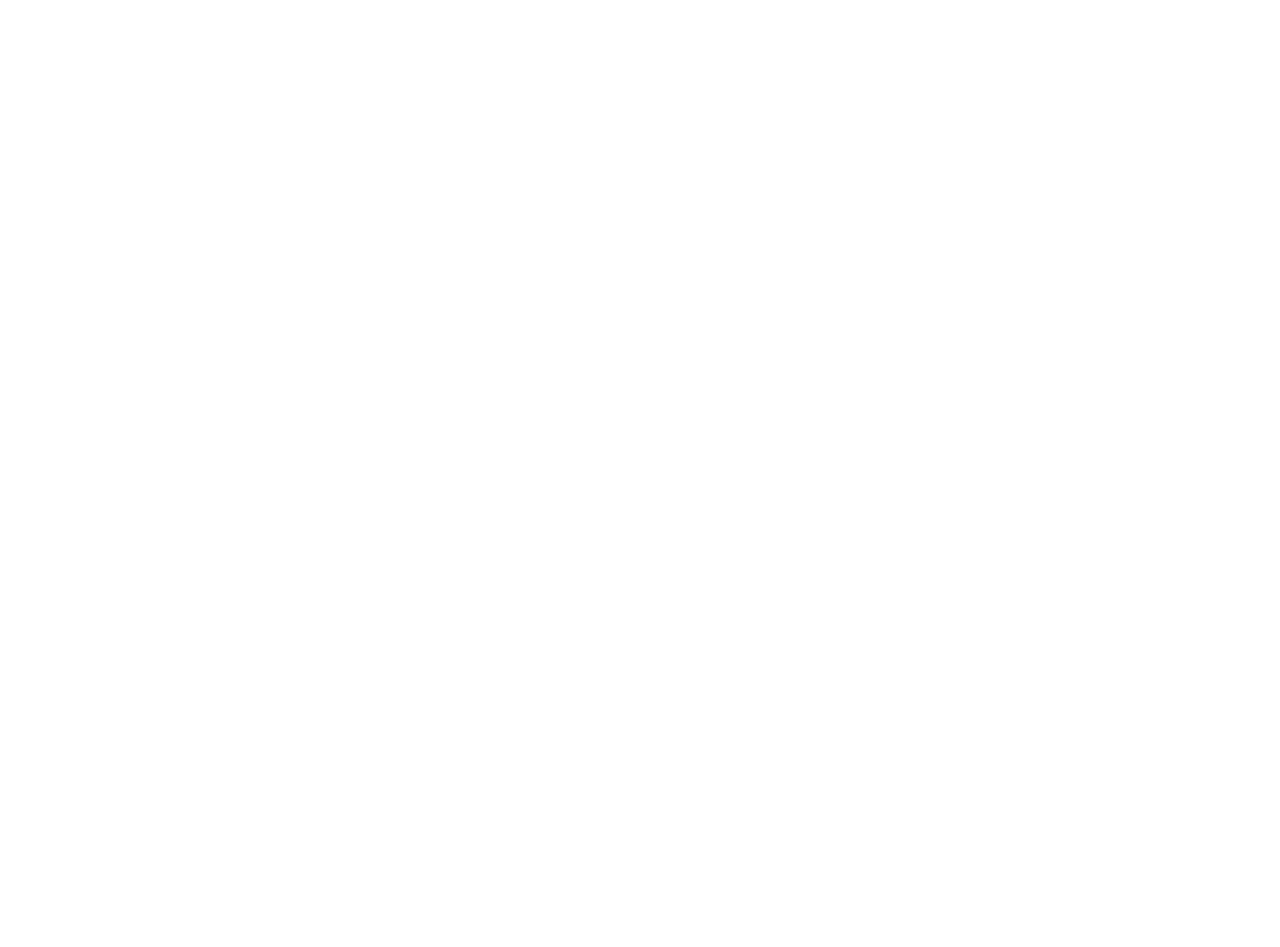
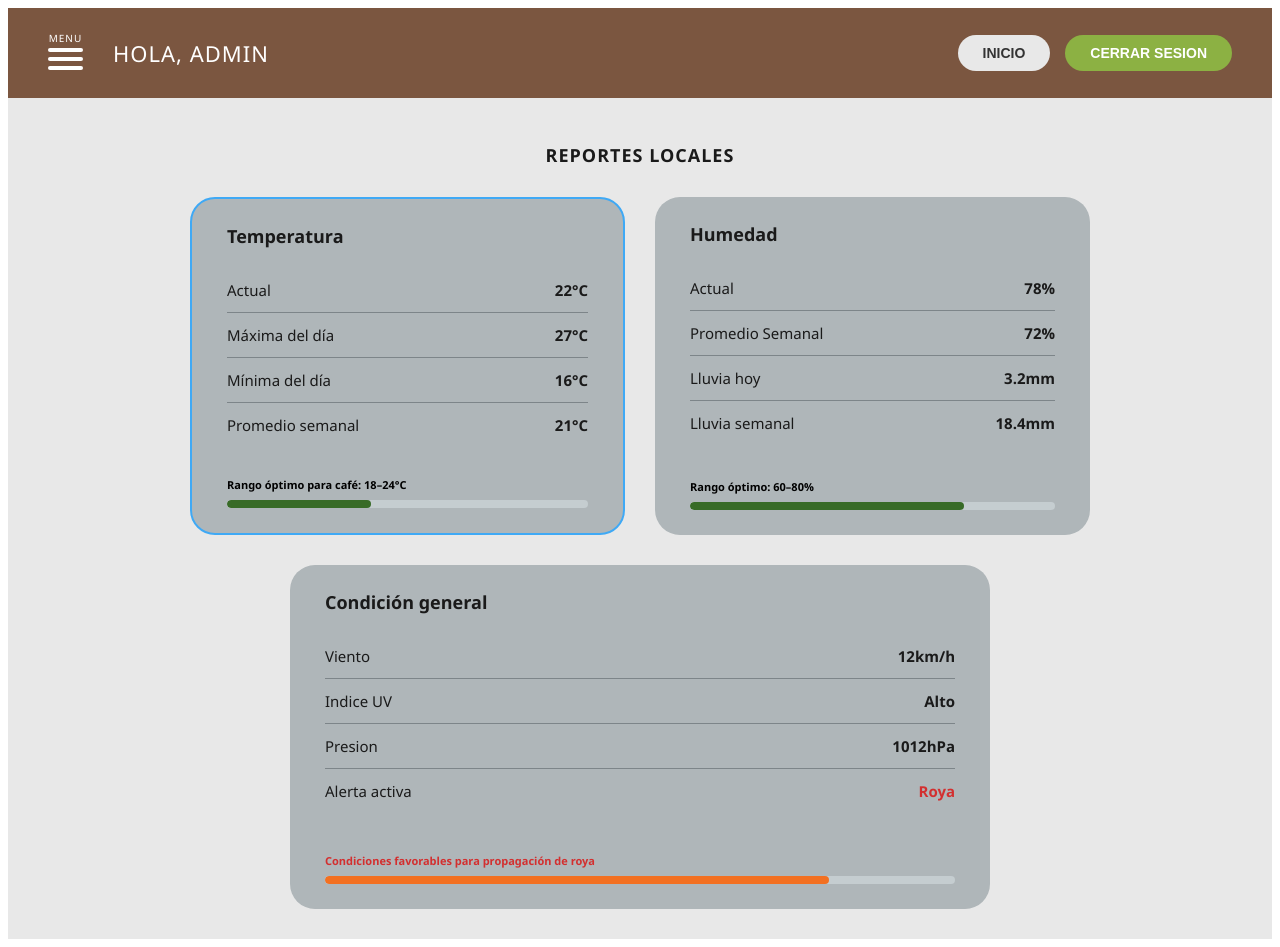
Before and after one commit to m2000pro/deepl_arabica, an Angular app: page /reportes in a window 1280 px wide. Before the commit this address led to /. Before the commit the page ends 800 px from the top, so only its background shows below. Built offline with nearby package versions, Linux system fonts and the light colour scheme.

Commit message:
historial y reportes

```diff
--- a/src/app/features/historial/historial.component.html
+++ b/src/app/features/historial/historial.component.html
@@ -21,13 +21,13 @@
 
     <div class="filters-container">
       <div class="filter-row">
-        <button class="btn-filter active">HOY</button>
-        <button class="btn-filter">ESTA SEMANA</button>
-        <button class="btn-filter">ESTE MES</button>
-        <button class="btn-filter">HACE 3 MESES</button>
+        <button class="btn-filter" [class.active]="filtroActivo === 'HOY'" (click)="aplicarFiltro('HOY')">HOY</button>
+        <button class="btn-filter" [class.active]="filtroActivo === 'ESTA SEMANA'" (click)="aplicarFiltro('ESTA SEMANA')">ESTA SEMANA</button>
+        <button class="btn-filter" [class.active]="filtroActivo === 'ESTE MES'" (click)="aplicarFiltro('ESTE MES')">ESTE MES</button>
+        <button class="btn-filter" [class.active]="filtroActivo === 'HACE 3 MESES'" (click)="aplicarFiltro('HACE 3 MESES')">HACE 3 MESES</button>
       </div>
       <div class="filter-row">
-        <button class="btn-filter">PLAZO PERSONALIZADO</button>
+        <button class="btn-filter" [class.active]="filtroActivo === 'PLAZO PERSONALIZADO'" (click)="aplicarFiltro('PLAZO PERSONALIZADO')">PLAZO PERSONALIZADO</button>
         <button class="btn-filter light">DESDE</button>
         <button class="btn-filter light">HASTA</button>
       </div>
@@ -44,7 +44,11 @@
           </tr>
         </thead>
         <tbody>
-          <tr *ngFor="let item of registros">
+          <tr *ngIf="registrosAMostrar.length === 0">
+            <td colspan="4" style="padding: 20px; color: #666;">No hay registros en este período.</td>
+          </tr>
+
+          <tr *ngFor="let item of registrosAMostrar">
             <td>{{ item.fecha }}</td>
             <td>
               <span class="badge"
@@ -59,6 +63,3 @@
         </tbody>
       </table>
     </div>
-
-  </div>
-</div>
--- a/src/app/features/historial/historial.component.ts
+++ b/src/app/features/historial/historial.component.ts
@@ -12,12 +12,20 @@ import { RouterModule, Router } from '@angular/router';
 export class HistorialComponent implements OnInit {
   nombreUsuario: string = 'ADMIN';
 
-  // Datos simulados exactamente como en tu Figma
-  registros = [
-    { fecha: '25/05/2026', diagnostico: 'Positivo', enfermedad: 'Roya', parcela: 'A - 3' },
-    { fecha: '24/05/2026', diagnostico: 'Positivo', enfermedad: 'Ojo de gallo', parcela: 'C - 2' },
-    { fecha: '23/05/2026', diagnostico: 'Negativo', enfermedad: '---', parcela: 'B - 1' }
+  // Variable para controlar qué botón está verde
+  filtroActivo: string = 'HOY';
+
+  // Base de datos simulada y ampliada con categorías de tiempo
+  todosLosRegistros = [
+    { fecha: '05/06/2026', diagnostico: 'Positivo', enfermedad: 'Roya Amarilla', parcela: 'A - 1', categoria: 'HOY' },
+    { fecha: '05/06/2026', diagnostico: 'Negativo', enfermedad: '---', parcela: 'A - 2', categoria: 'HOY' },
+    { fecha: '02/06/2026', diagnostico: 'Positivo', enfermedad: 'Ojo de gallo', parcela: 'C - 2', categoria: 'ESTA SEMANA' },
+    { fecha: '28/05/2026', diagnostico: 'Negativo', enfermedad: '---', parcela: 'B - 1', categoria: 'ESTE MES' },
+    { fecha: '15/03/2026', diagnostico: 'Positivo', enfermedad: 'Roya Amarilla', parcela: 'A - 3', categoria: 'HACE 3 MESES' }
   ];
+
+  // Este arreglo es el que realmente se dibuja en la tabla
+  registrosAMostrar: any[] = [];
 
   constructor(private router: Router) {}
 
@@ -26,6 +34,21 @@ export class HistorialComponent implements OnInit {
     if (userData) {
       this.nombreUsuario = JSON.parse(userData).usuario;
     }
+    // Al cargar la pantalla, aplicamos el filtro por defecto
+    this.aplicarFiltro('HOY');
+  }
+
+  // Función que se ejecuta al hacer clic en un botón
+  aplicarFiltro(filtro: string) {
+    this.filtroActivo = filtro;
+
+    if (filtro === 'PLAZO PERSONALIZADO') {
+      // Si elige personalizado, por ahora mostramos todo el historial completo
+      this.registrosAMostrar = this.todosLosRegistros;
+    } else {
+      // Si elige otro, filtramos buscando coincidencias en la categoría
+      this.registrosAMostrar = this.todosLosRegistros.filter(registro => registro.categoria === filtro);
+    }
   }
 
   cerrarSesion() {
--- /dev/null
+++ b/src/app/features/reportes/reportes.component.css
@@ -0,0 +1,113 @@
+.dashboard-wrapper {
+  min-height: 100vh;
+  background-color: #E8E8E8;
+  font-family: 'Segoe UI', Tahoma, Geneva, Verdana, sans-serif;
+}
+
+/* --- HEADER (Reutilizado) --- */
+.top-bar { background-color: #7B5640; color: white; display: flex; justify-content: space-between; align-items: center; padding: 10px 40px; height: 70px; }
+.menu-left { display: flex; align-items: center; gap: 30px; }
+.menu-icon { display: flex; flex-direction: column; align-items: center; cursor: pointer; }
+.menu-text { font-size: 10px; letter-spacing: 1px; margin-bottom: 3px; }
+.hamburger span { display: block; width: 35px; height: 4px; background-color: white; margin-bottom: 5px; border-radius: 2px; }
+.top-bar h1 { margin: 0; font-size: 22px; font-weight: normal; letter-spacing: 1px; }
+.header-buttons { display: flex; gap: 15px; }
+.btn-nav, .btn-logout { background-color: #E8E8E8; color: #333; border: none; border-radius: 20px; padding: 10px 25px; font-size: 14px; font-weight: bold; cursor: pointer; }
+.btn-logout { background-color: #8CB143; color: white; }
+
+/* --- CONTENIDO --- */
+.content {
+  padding: 30px 40px;
+  max-width: 900px;
+  margin: 0 auto;
+}
+
+.page-title {
+  text-align: center;
+  font-size: 18px;
+  color: #1A1A1A;
+  margin-bottom: 30px;
+  letter-spacing: 1px;
+}
+
+/* --- GRID DE TARJETAS --- */
+.weather-grid {
+  display: grid;
+  grid-template-columns: 1fr 1fr;
+  gap: 30px;
+}
+
+.weather-card {
+  background-color: #AFB6B9; /* Gris base de tus tarjetas */
+  border-radius: 25px;
+  padding: 25px 35px;
+  display: flex;
+  flex-direction: column;
+}
+
+/* Borde azul específico para la temperatura */
+.card-blue {
+  border: 2px solid #3FA9F5;
+}
+
+/* Tarjeta inferior que ocupa 2 columnas pero la centramos */
+.card-wide {
+  grid-column: 1 / -1;
+  justify-self: center;
+  width: 70%;
+}
+
+.weather-card h3 {
+  margin: 0 0 20px 0;
+  font-size: 18px;
+  color: #1A1A1A;
+}
+
+/* Filas de datos con línea separadora */
+.data-row {
+  display: flex;
+  justify-content: space-between;
+  align-items: center;
+  padding: 12px 0;
+  border-bottom: 1px solid #7D8589;
+  font-size: 15px;
+  color: #1A1A1A;
+}
+
+/* La última fila no necesita borde abajo */
+.data-row:nth-of-type(4) {
+  border-bottom: none;
+  margin-bottom: 15px;
+}
+
+/* --- BARRAS DE PROGRESO --- */
+.progress-section {
+  margin-top: auto;
+  padding-top: 15px;
+}
+
+.progress-label {
+  font-size: 11px;
+  font-weight: bold;
+  margin: 0 0 8px 0;
+}
+
+.progress-track {
+  width: 100%;
+  height: 8px;
+  background-color: #C5CDD0;
+  border-radius: 4px;
+  overflow: hidden;
+}
+
+.progress-fill {
+  height: 100%;
+  border-radius: 4px;
+}
+
+.fill-green { background-color: #386B27; }
+.fill-orange { background-color: #F37021; }
+
+/* --- ALERTAS ROJAS --- */
+.text-red { color: #D32F2F !important; }
+.alert-section { margin-top: 10px; }
--- /dev/null
+++ b/src/app/features/reportes/reportes.component.html
@@ -0,0 +1,68 @@
+<div class="dashboard-wrapper">
+
+  <header class="top-bar">
+    <div class="menu-left">
+      <div class="menu-icon" routerLink="/dashboard">
+        <span class="menu-text">MENU</span>
+        <div class="hamburger">
+          <span></span><span></span><span></span>
+        </div>
+      </div>
+      <h1>HOLA, {{ nombreUsuario | uppercase }}</h1>
+    </div>
+    <div class="header-buttons">
+      <button class="btn-nav" routerLink="/dashboard">INICIO</button>
+      <button class="btn-logout" (click)="cerrarSesion()">CERRAR SESION</button>
+    </div>
+  </header>
+
+  <div class="content">
+    <h2 class="page-title">REPORTES LOCALES</h2>
+
+    <div class="weather-grid">
+
+      <div class="weather-card card-blue">
+        <h3>Temperatura</h3>
+
+        <div class="data-row"><span>Actual</span> <strong>{{ clima.temperatura.actual }}</strong></div>
+        <div class="data-row"><span>Máxima del día</span> <strong>{{ clima.temperatura.max }}</strong></div>
+        <div class="data-row"><span>Mínima del día</span> <strong>{{ clima.temperatura.min }}</strong></div>
+        <div class="data-row"><span>Promedio semanal</span> <strong>{{ clima.temperatura.promedio }}</strong></div>
+
+        <div class="progress-section">
+          <p class="progress-label">Rango óptimo para café: 18–24°C</p>
+          <div class="progress-track"><div class="progress-fill fill-green" style="width: 40%;"></div></div>
+        </div>
+      </div>
+
+      <div class="weather-card">
+        <h3>Humedad</h3>
+
+        <div class="data-row"><span>Actual</span> <strong>{{ clima.humedad.actual }}</strong></div>
+        <div class="data-row"><span>Promedio Semanal</span> <strong>{{ clima.humedad.promedio }}</strong></div>
+        <div class="data-row"><span>Lluvia hoy</span> <strong>{{ clima.humedad.lluviaHoy }}</strong></div>
+        <div class="data-row"><span>Lluvia semanal</span> <strong>{{ clima.humedad.lluviaSemana }}</strong></div>
+
+        <div class="progress-section">
+          <p class="progress-label">Rango óptimo: 60–80%</p>
+          <div class="progress-track"><div class="progress-fill fill-green" style="width: 75%;"></div></div>
+        </div>
+      </div>
+
+      <div class="weather-card card-wide">
+        <h3>Condición general</h3>
+
+        <div class="data-row"><span>Viento</span> <strong>{{ clima.condicion.viento }}</strong></div>
+        <div class="data-row"><span>Indice UV</span> <strong>{{ clima.condicion.uv }}</strong></div>
+        <div class="data-row"><span>Presion</span> <strong>{{ clima.condicion.presion }}</strong></div>
+        <div class="data-row"><span>Alerta activa</span> <strong class="text-red">{{ clima.condicion.alerta }}</strong></div>
+
+        <div class="progress-section alert-section">
+          <p class="progress-label text-red">Condiciones favorables para propagación de roya</p>
+          <div class="progress-track"><div class="progress-fill fill-orange" style="width: 80%;"></div></div>
+        </div>
+      </div>
+
+    </div>
+  </div>
+</div>
--- /dev/null
+++ b/src/app/features/reportes/reportes.component.ts
@@ -0,0 +1,35 @@
+import { Component, OnInit } from '@angular/core';
+import { CommonModule } from '@angular/common';
+import { RouterModule, Router } from '@angular/router';
+
+@Component({
+  selector: 'app-reportes',
+  standalone: true,
+  imports: [CommonModule, RouterModule],
+  templateUrl: './reportes.component.html',
+  styleUrls: ['./reportes.component.css']
+})
+export class ReportesComponent implements OnInit {
+  nombreUsuario: string = 'ADMIN';
+
+  // Datos simulados del clima
+  clima = {
+    temperatura: { actual: '22°C', max: '27°C', min: '16°C', promedio: '21°C' },
+    humedad: { actual: '78%', promedio: '72%', lluviaHoy: '3.2mm', lluviaSemana: '18.4mm' },
+    condicion: { viento: '12km/h', uv: 'Alto', presion: '1012hPa', alerta: 'Roya' }
+  };
+
+  constructor(private router: Router) {}
+
+  ngOnInit() {
+    const userData = localStorage.getItem('deepL_usuario');
+    if (userData) {
+      this.nombreUsuario = JSON.parse(userData).usuario;
+    }
+  }
+
+  cerrarSesion() {
+    localStorage.removeItem('deepL_usuario');
+    this.router.navigate(['/login']);
+  }
+}
```
Also changed, not shown: src/app/app.routes.ts (+4 -4 lines).
